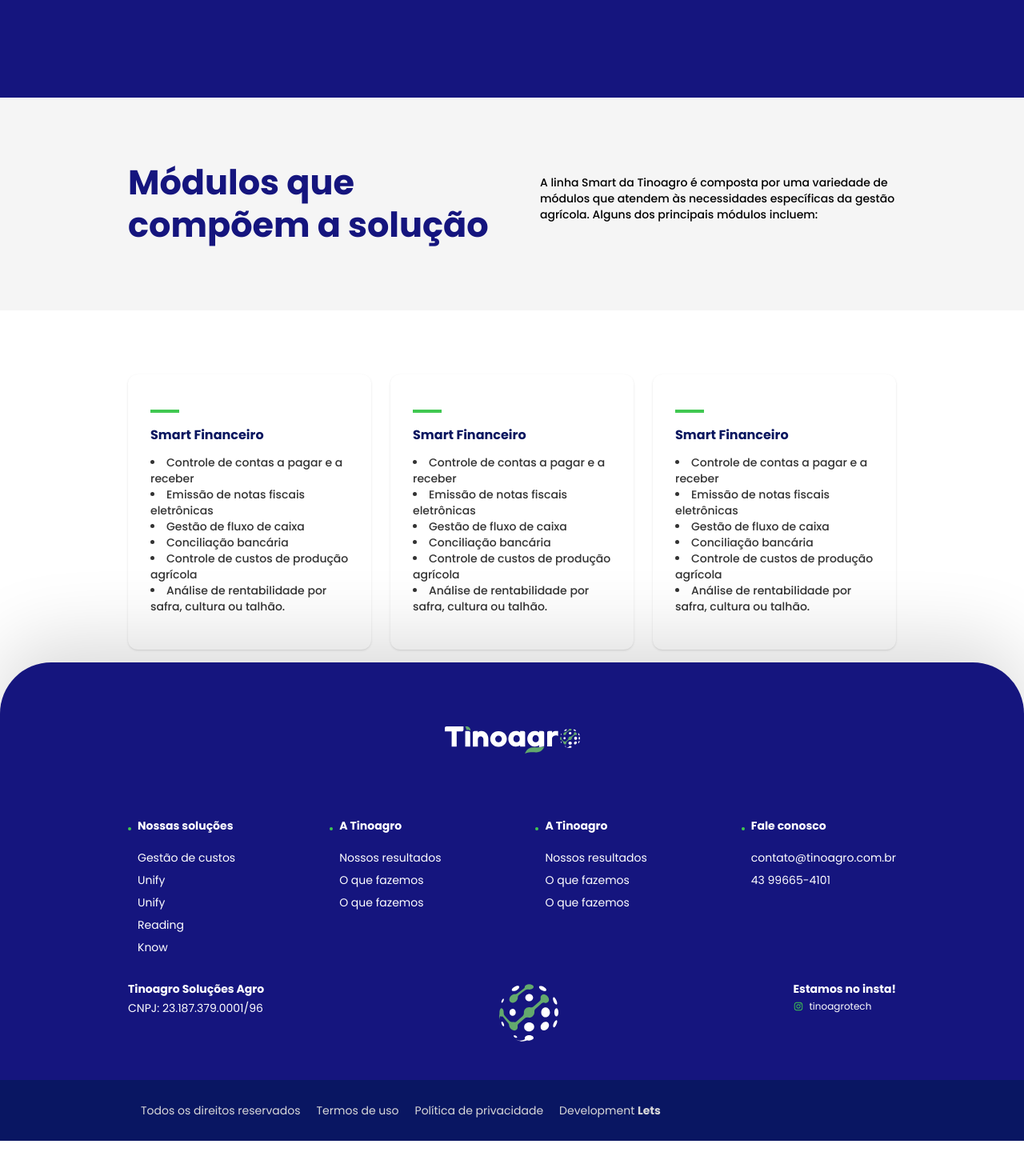
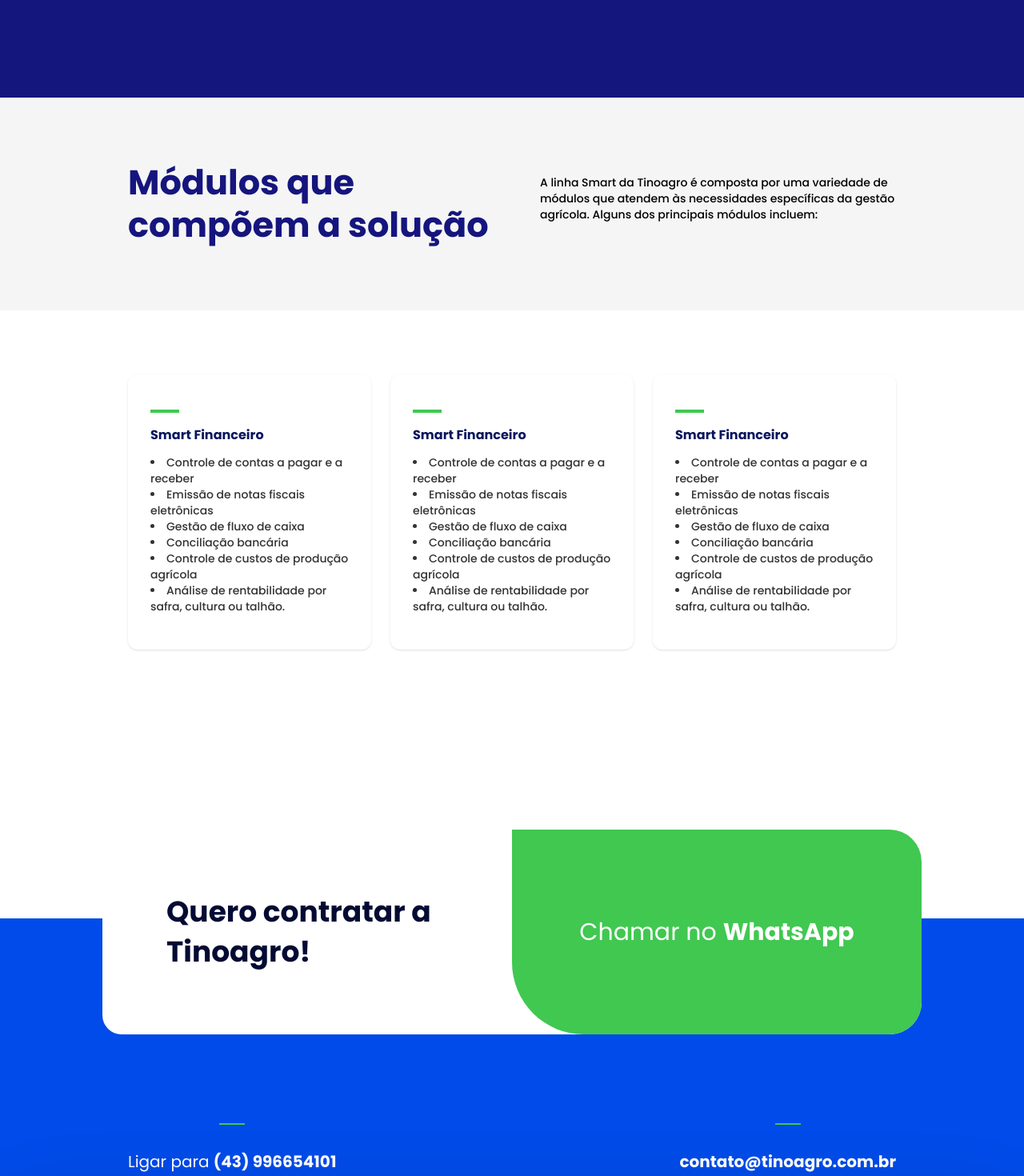
Before and after one commit to farreltobias/tinoagro, a Next.js app: page /produtos in a window 1280 px wide. Shown: the part 1200-2670 px from the top of the page at 80% size. Before the commit the page ends 2626 px from the top, so only its background shows below. Built offline with nearby package versions, Linux system fonts and the light colour scheme.

Commit message:
hotfix: finish page desktop

```diff
--- a/src/app/produtos/page.tsx
+++ b/src/app/produtos/page.tsx
@@ -2,6 +2,7 @@
 
 import { NextPage } from 'next';
 
+import { Contact } from '@/components/Home/Contact';
 import { AboutProducts } from '@/components/Produtos/About';
 import MainAdvantages from '@/components/Produtos/MainAdvantages';
 import ModuleSolutions from '@/components/Produtos/ModuleSolutions';
@@ -14,6 +15,7 @@ const NossosProdutos: NextPage = () => {
       <AboutProducts />
       <MainAdvantages />
       <ModuleSolutions />
+      <Contact />
     </article>
   );
 };
--- a/src/components/Produtos/ModuleSolutions.tsx
+++ b/src/components/Produtos/ModuleSolutions.tsx
@@ -41,7 +41,7 @@ const mockModulos = [
 
 export default function ModuleSolutions() {
   return (
-    <div className="flex w-full flex-col">
+    <div className="flex w-full flex-col pb-64">
       <section className="bg-gray py-20 text-blue-light">
         <div className="container flex max-w-screen-lg items-start justify-between">
           <h3 className="w-full max-w-[480px] text-[43px] font-bold leading-[53px] text-blue">
```
